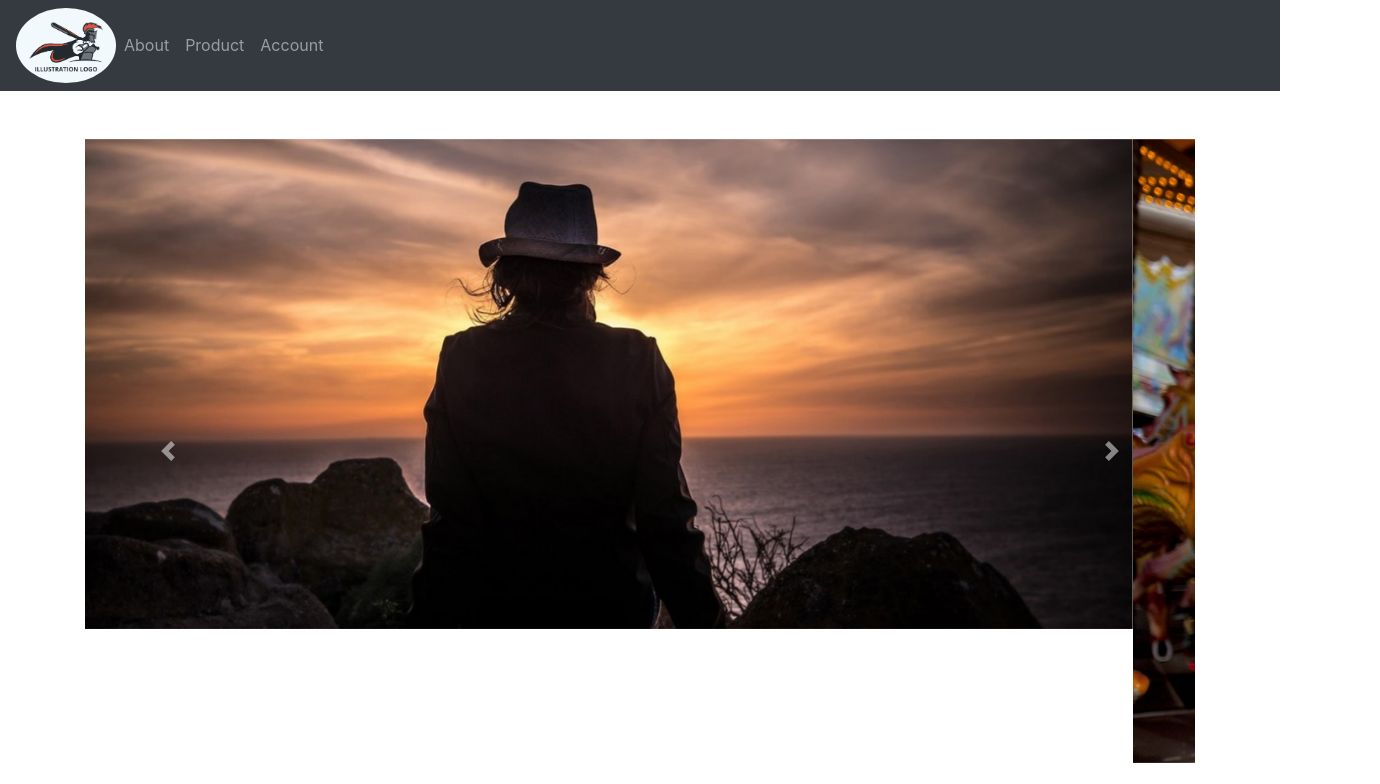
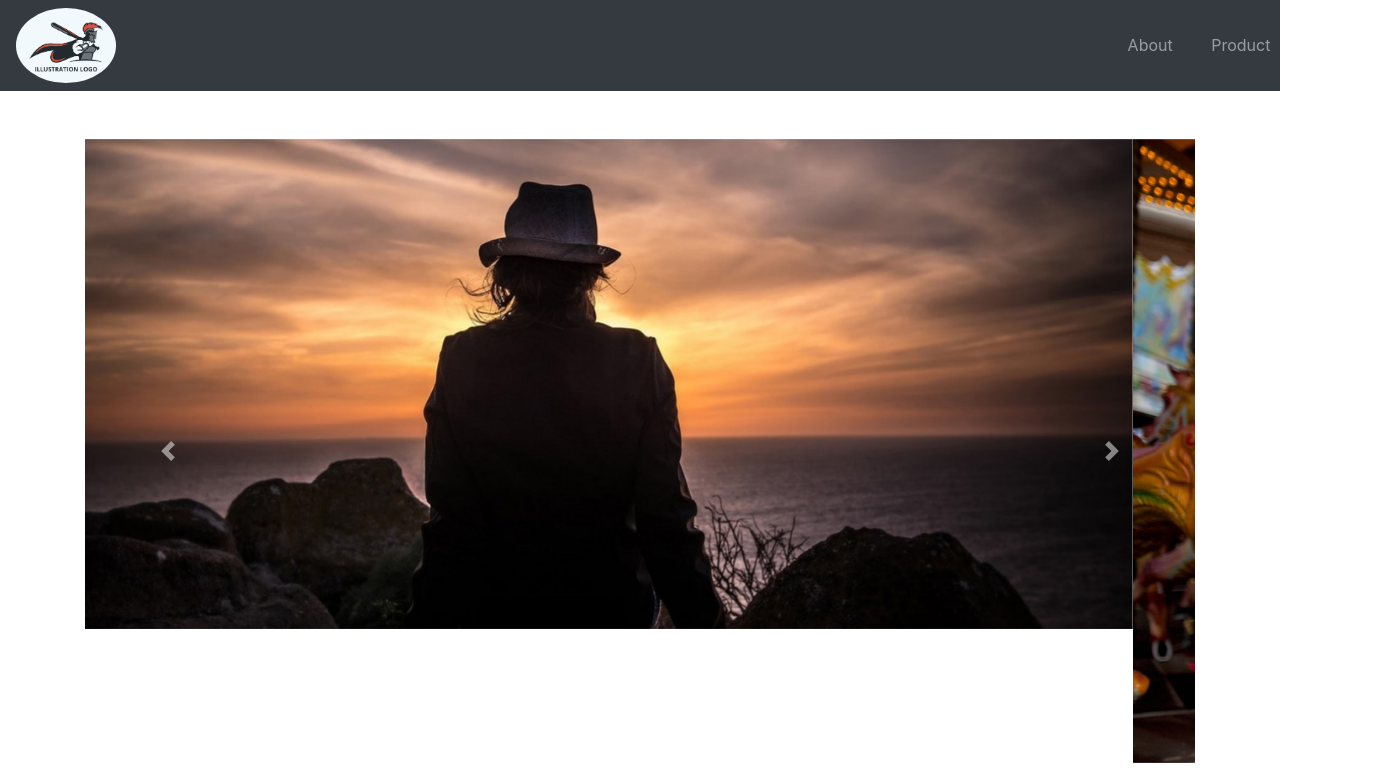
Before and after one commit to ravichandran22/shopping-site, a plain HTML site: page index.html in a window 1280 px wide. Shown: the top 784 px of the page, 1380 px wide, since content can reach past the window. Drawn offline with nearby package versions, Linux system fonts and the light colour scheme.

Commit message:
Update index.html

```diff
--- a/index.html
+++ b/index.html
@@ -13,25 +13,29 @@
 
 </head>
 <body>
-	<nav class="navbar navbar-expand-md bg-dark navbar-dark navbar-fixed-top">
+		<nav class="navbar navbar-expand-md bg-dark navbar-dark navbar-fixed-top">
   <img src="./img/logo.png" class="rounded-circle" style="width: 100px">
   <button class="navbar-toggler" type="button" data-toggle="collapse" data-target="#collapsibleNavbar">
     <span class="navbar-toggler-icon"></span>
   </button>
   <div class="collapse navbar-collapse" id="collapsibleNavbar">
-    <ul class="navbar-nav">
-      <li class="nav-item">
-        <a class="nav-link" href="#">About</a>
-      </li>
-      <li class="nav-item">
-        <a class="nav-link" href="#">Product</a>
-      </li>
+	<ul class="navbar-nav" >
+      <li class="nav-item" style="margin-right: 350%;" >
+        <a class="nav-link" href="#" >&nbsp;</a>
+       </li>
+      <li class="nav-item" >
+        <a class="nav-link" href="#">About&nbsp;&nbsp;&nbsp;&nbsp;&nbsp;</a>
+	   </li>
+	   <li class="nav-item" >
+        <a class="nav-link" href="#">Product&nbsp;&nbsp;&nbsp;&nbsp;&nbsp;</a>
+       </li>
       <li class="nav-item">
         <a class="nav-link" href="./img/bootstrap.html">Account</a>
-      </li>
+       </li>
     </ul>
   </div>
 </nav>
+
 	<div class="container pt-5">
 		<div id="demo" class="carousel slide" data-ride="carousel">
 
```
